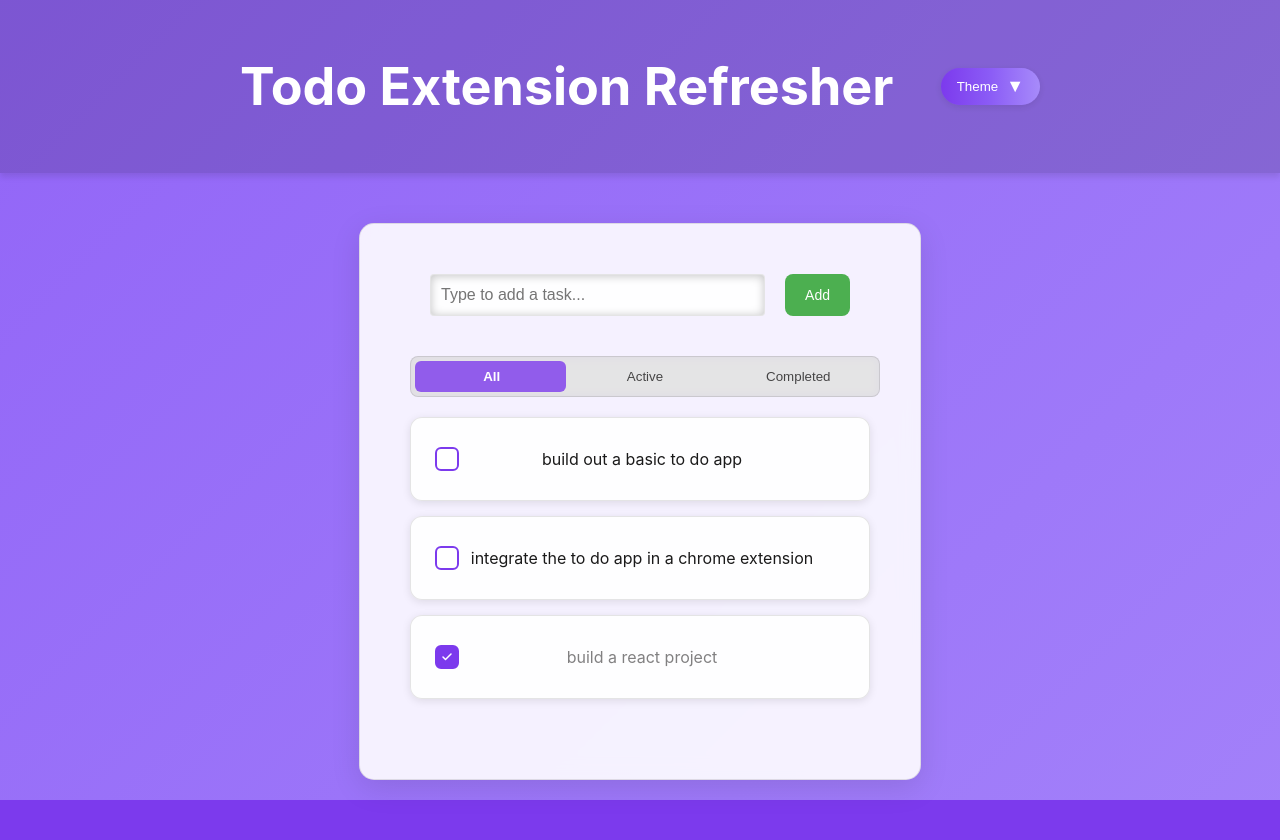
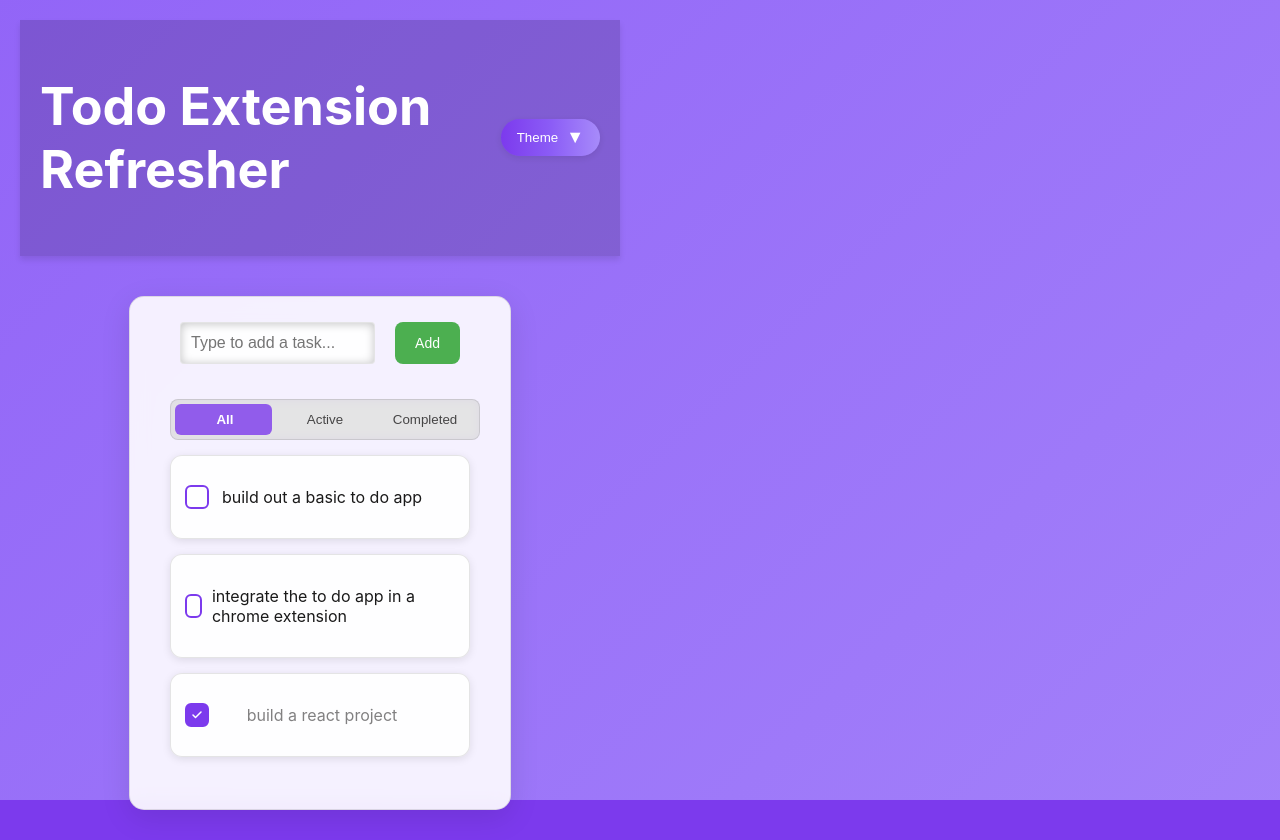
Before and after one commit to also-mashix/todo-list-2, a React (Create React App) app in the folder todo-extension-refresher/: page / in a window 1280 px wide. Before the commit the page ends 800 px from the top, so only its background shows below. Built offline with nearby package versions, Linux system fonts and the light colour scheme.

Commit message:
fixed tests

```diff
--- a/todo-extension-refresher/public/index.html
+++ b/todo-extension-refresher/public/index.html
@@ -9,6 +9,30 @@
       name="To-Do Extension"
       content="Web site created using create-react-app"
     />
+    <style>
+      body {
+        min-width: 350px;
+        max-width: 600px;
+        width: 100%;
+        margin: 0 auto;
+        padding: 0;
+        overflow-x: hidden;
+      }
+
+      /* Popup context styling */
+      @media (max-width: 400px) {
+        body {
+          width: 350px;
+        }
+      }
+
+      /* Tab context styling */
+      @media (min-width: 768px) {
+        body {
+          padding: 20px;
+        }
+      }
+    </style>
     <link rel="manifest" href="%PUBLIC_URL%/manifest.json" />
     <!--
       Notice the use of %PUBLIC_URL% in the tags above.
--- a/todo-extension-refresher/src/App.css
+++ b/todo-extension-refresher/src/App.css
@@ -46,6 +46,9 @@ body {
   -webkit-font-smoothing: antialiased;
   -moz-osx-font-smoothing: grayscale;
   min-height: 100vh;
+  min-width: 350px;
+  width: 100%;
+  max-width: 600px;
   color: var(--text-on-bg);
   position: relative;
   background-color: var(--color-1, #7C3AED);
@@ -101,10 +104,11 @@ body::after {
 
 .App {
   text-align: left;
-  margin: 20px auto;
-  max-width: 800px;
-  min-width: 500px;
-  padding: 30px;
+  margin: 10px auto;
+  max-width: 350px;
+  min-width: 300px;
+  width: 100%;
+  padding: 15px;
   background: var(--card-bg);
   border-radius: 15px;
   box-shadow: 0 8px 30px var(--shadow-color);
@@ -168,22 +172,22 @@ body::after {
 .task-form {
   display: flex;
   gap: 10px;
-  max-width: 500px;
+  max-width: 320px;
   width: 100%;
-  margin: 20px auto;
-  padding: 0 20px;
+  margin: 10px auto;
+  padding: 0 10px;
   box-sizing: border-box;
   justify-content: space-between;
 }
 
 .filters {
-  margin: 20px auto;
+  margin: 15px auto;
   display: flex;
   background: var(--border-color);
   border-radius: 8px;
   padding: 4px;
   width: 100%;
-  max-width: 500px;
+  max-width: 320px;
   justify-content: space-between;
   position: relative;
   backdrop-filter: blur(5px);
@@ -247,21 +251,21 @@ body::after {
 
 .todo-list {
   width: 100%;
-  max-width: 800px;
+  max-width: 320px;
   margin: 0 auto;
-  padding: 0 20px;
+  padding: 0 10px;
   box-sizing: border-box;
 }
 
 .todo-item {
   display: flex;
   align-items: center;
-  padding: 15px 20px;
+  padding: 15px 10px;
   justify-content: space-between;
   margin: 15px auto;
   background-color: var(--card-bg);
   border-radius: 12px;
-  max-width: 500px;
+  max-width: 300px;
   box-shadow: 0 2px 8px var(--shadow-color);
   border: 1px solid var(--border-color);
   transition: all 0.2s ease;
--- a/todo-extension-refresher/src/components/TodoList.js
+++ b/todo-extension-refresher/src/components/TodoList.js
@@ -39,6 +39,14 @@ function TodoList() {
                 chrome.storage.local.get(['tasks'], (result) => {
                     if (result.tasks && result.tasks.length > 0) {
                         setTasks(result.tasks);
+                        return;
+                    }
+
+                    if (typeof localStorage !== 'undefined') {
+                        const savedTasks = localStorage.getItem('tasks');
+                        if (savedTasks) {
+                            setTasks(JSON.parse(savedTasks));
+                        }
                     }
                 });
             } else {
```
Also changed, not shown: todo-extension-refresher/src/setupTests.js (+41 -0 lines), todo-extension-refresher/public/manifest.json, 1 other file (tests, documents, lock files or other folders).
